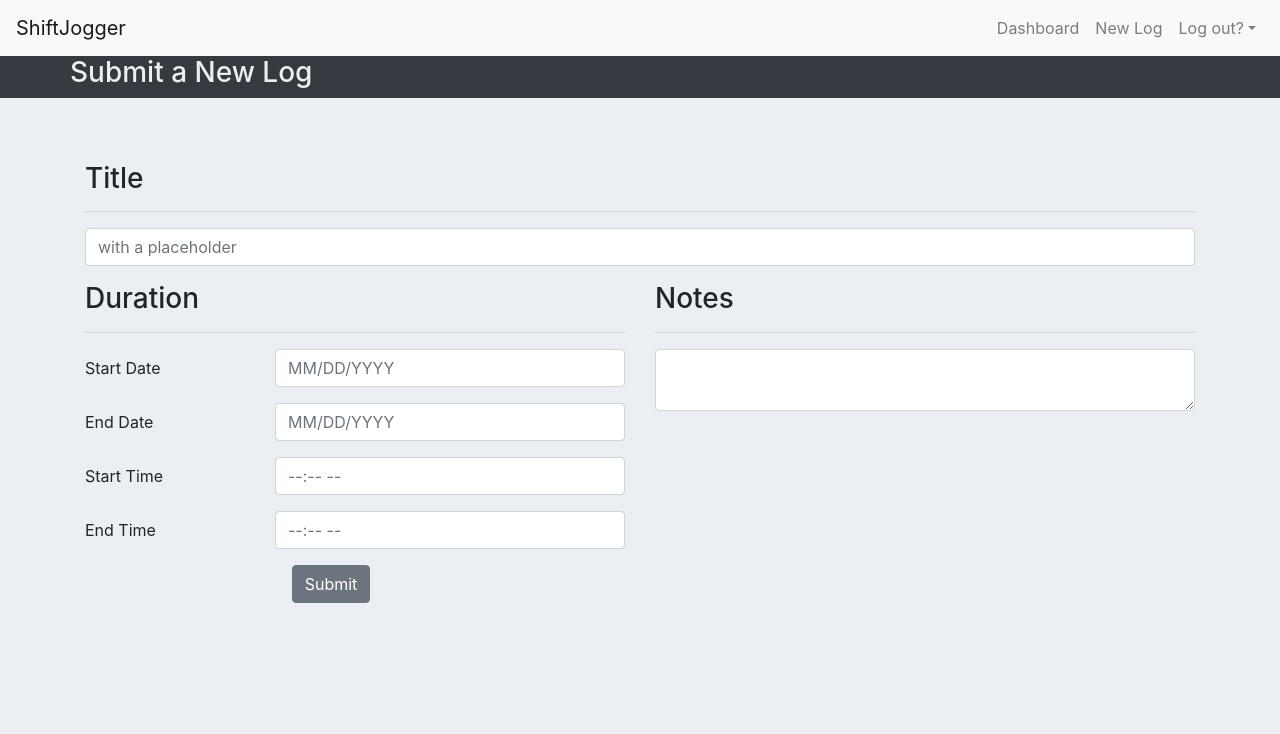
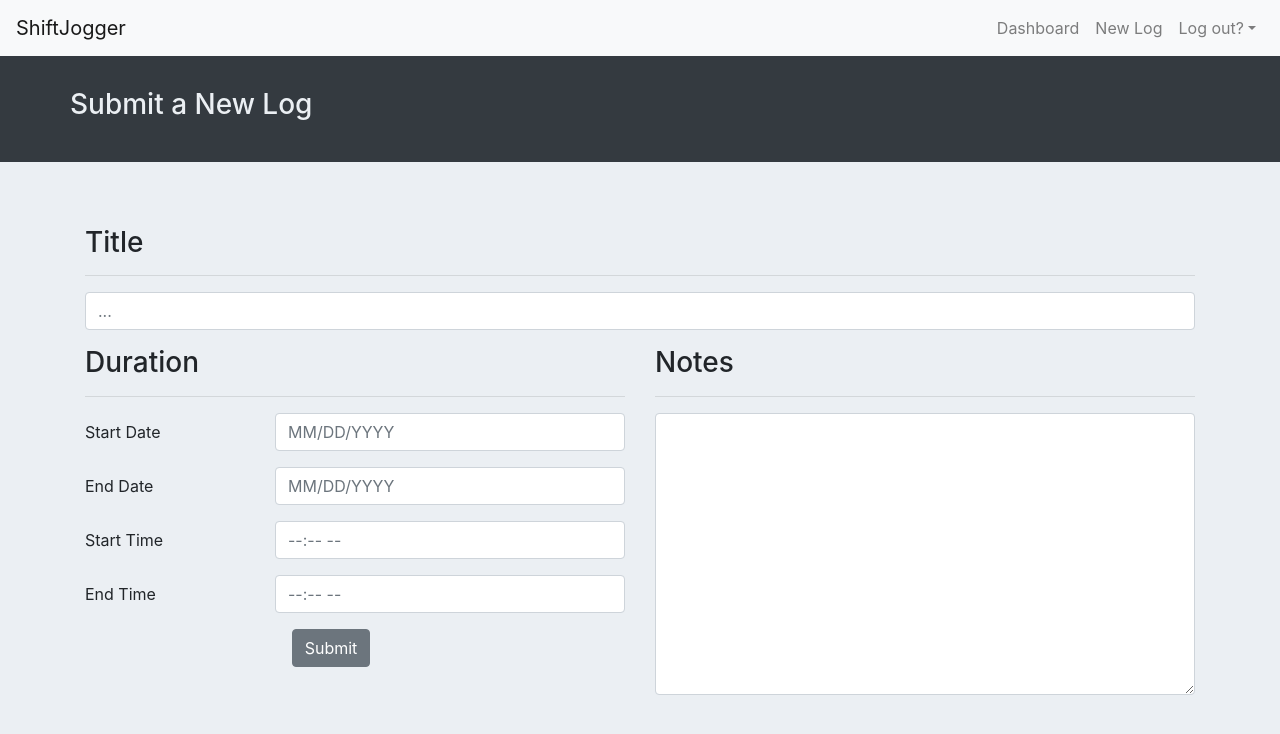
Before and after one commit to VolantTyler/shift-jogger-design, a React (Create React App) app: page /newlog in a window 1280 px wide. Shown: the top 734 px of the page. Built offline with nearby package versions, Linux system fonts and the light colour scheme.

Commit message:
style: new log input fields and heading banner

```diff
--- a/src/components/NewLog.js
+++ b/src/components/NewLog.js
@@ -47,7 +47,7 @@ export class NewLog extends Component {
                     </Row>
                     <FormGroup row>
                         <Col >
-                            <Input type="email" name="title" id="title" placeholder="with a placeholder" />
+                            <Input type="email" name="title" id="title" placeholder="..." />
                         </Col>
                     </FormGroup>
             <Row>
@@ -96,7 +96,7 @@ export class NewLog extends Component {
                     <FormGroup row style={{height: "100%"}}>
                         {/* <Label for="notes" sm={2}>Notes</Label> */}
                         <Col >
-                            <Input type="textarea" name="notes" id="notes" />
+                            <Input type="textarea" name="notes" id="notes" style={{height: "100%"}}/>
                         </Col>
                     </FormGroup>
                 </Col>
--- a/src/components/componentStyles/bannerLogStyles.js
+++ b/src/components/componentStyles/bannerLogStyles.js
@@ -1,8 +1,8 @@
 import styled from 'styled-components'
 
 export const BannerLog = styled.div`
-    padding-top: 2em;
-    padding-bottom: 2em;
+    /* padding-top: 2em;
+    padding-bottom: 2em; */
 `;
 
 export const BannerButton = {
--- a/src/components/componentStyles/dashboardStyles.js
+++ b/src/components/componentStyles/dashboardStyles.js
@@ -4,6 +4,7 @@ export const DashboardBanner = styled.div`
   width: 100%;
   background-color: #343a40;
   color: #ebeff3;
+  padding: 2em 0;
 `;
 
 export const SnapShotStyle = {
```
